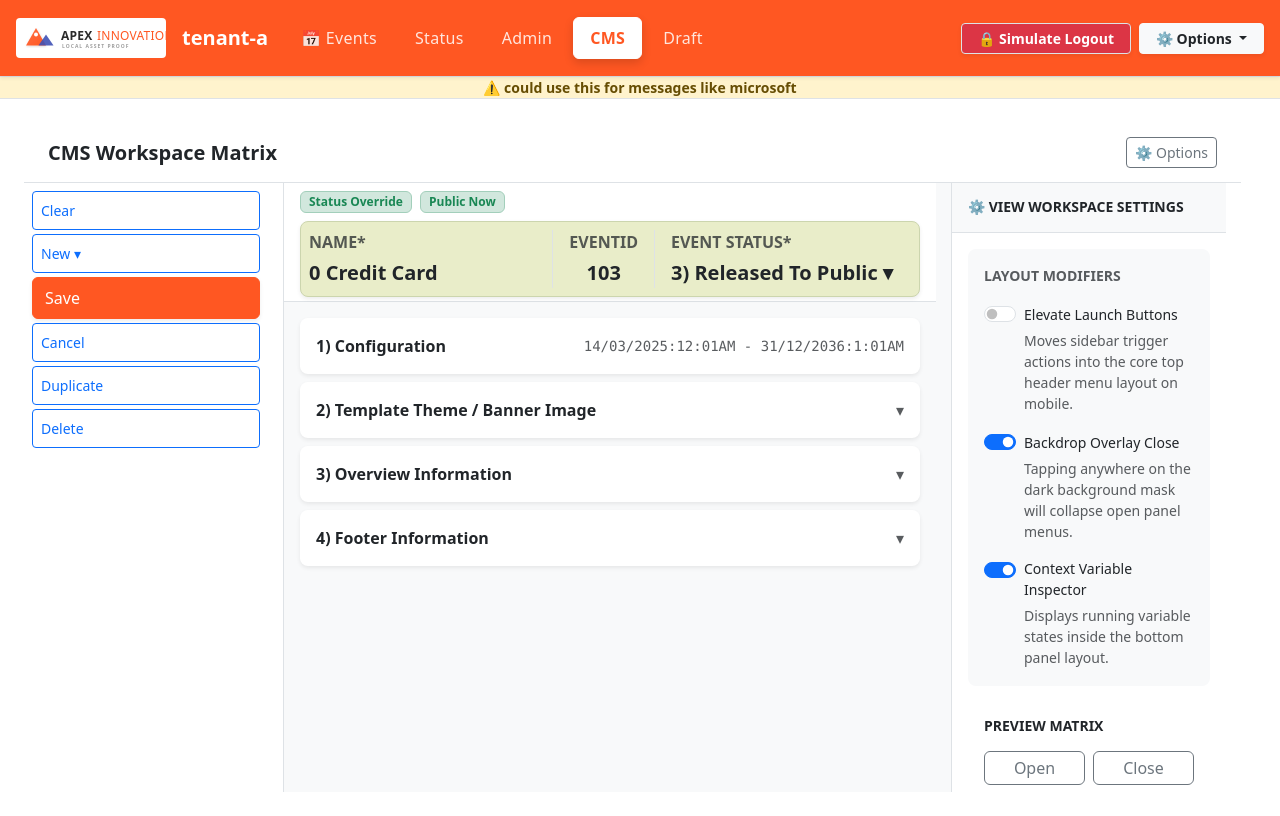
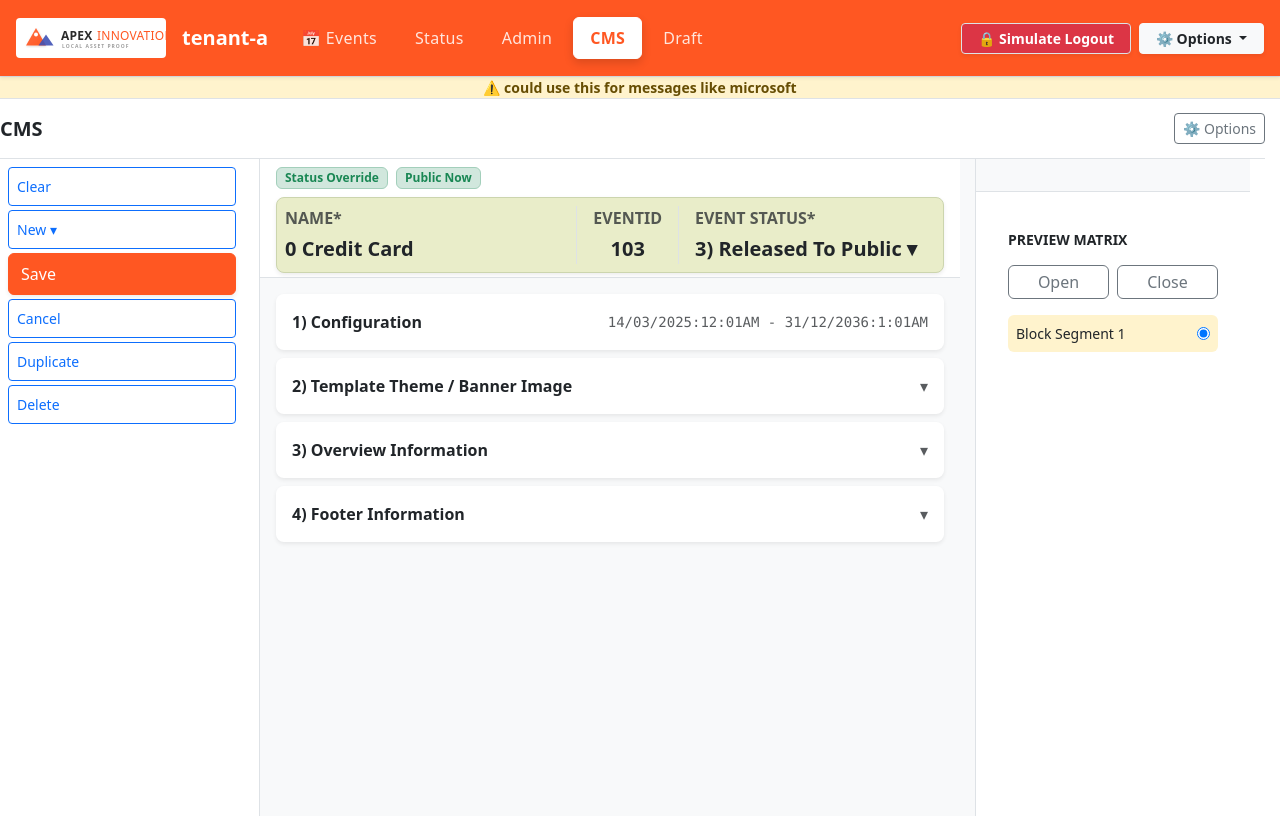
Before and after one commit to rlacey2/ng-9022-multi-tenant-ng750-structure, an Angular app: page /app/cms in a window 1280 px wide. Built offline with nearby package versions, Linux system fonts and the light colour scheme.

Commit message:
Update: 10/11/2026 23:34:20.32

```diff
--- a/src/app/features/authenticated/cms/cms.html
+++ b/src/app/features/authenticated/cms/cms.html
@@ -1,5 +1,5 @@
 <!-- src/app/features/authenticated/components/cms/cms.component.html -->
-<app-workspace-view pageTitle="CMS Workspace Matrix">
+<app-workspace-view pageTitle="CMS">
 
   <!-- Column 1: Left Workspace Activities Sidebar -->
   <div left-sidebar class="list-group list-group-flush p-2 gap-1">
--- a/src/app/layouts/auth-layout/auth-layout.html
+++ b/src/app/layouts/auth-layout/auth-layout.html
@@ -131,7 +131,7 @@
 
 
     <!-- Core Frame Router Target Content Area -->
-    <main class="flex-grow-1 bg-white p-4" style="overflow-y: scroll; scrollbar-gutter: stable; height: 100%;">
+    <main class="flex-grow-1 bg-white p-0" style="overflow-y: scroll; scrollbar-gutter: stable; height: 100%;">
       <router-outlet></router-outlet>
     </main>
 
--- a/src/app/layouts/public-layout/public-layout.html
+++ b/src/app/layouts/public-layout/public-layout.html
@@ -76,7 +76,7 @@
     </aside>
 
     <!-- 3 Part View Matrix Column 2: Main View Body -->
-    <main class="flex-grow-1 bg-white p-4" style="overflow-y: scroll; scrollbar-gutter: stable; height: 100%;">
+    <main class="flex-grow-1 bg-white p-0" style="overflow-y: scroll; scrollbar-gutter: stable; height: 100%;">
       <router-outlet></router-outlet>
     </main>
 
--- a/src/app/shared/components/workspace-view/workspace-view.html
+++ b/src/app/shared/components/workspace-view/workspace-view.html
@@ -2,7 +2,7 @@
 <div class="workspace-wrapper d-flex flex-column position-relative h-100 w-100">
 
   <!-- LEVEL 2: View Level Header -->
-  <header class="bg-white border-bottom px-4 py-3 d-flex align-items-center justify-content-between flex-shrink-0" style="height: 60px;">
+  <header class="bg-white border-bottom zzpx-4 zpy-3 d-flex align-items-center justify-content-between flex-shrink-0" style="height: 60px;">
     <div class="d-flex align-items-center gap-2">
       @if (isMobile() && hasLeftSidebar()) {
         <button (click)="toggleLeft()" class="btn btn-sm btn-outline-secondary me-2">☰</button>
@@ -54,7 +54,7 @@
         <!-- Premium Nested Configuration Module Panel Box -->
         <div class="p-3 border-bottom bg-light">
           <div class="d-flex align-items-center justify-content-between">
-            <h6 class="fw-bold text-dark text-uppercase small mb-0">⚙️ View Workspace Settings</h6>
+
             @if (isMobile()) {
               <button (click)="toggleRight()" class="btn-close btn-sm" aria-label="Close"></button>
             }
@@ -62,34 +62,6 @@
         </div>
 
         <div class="p-3 flex-grow-1">
-          <!-- Dynamic Bootstrap Switch Options Control Form Stack -->
-          <div class="card border-0 bg-light p-3 rounded-3 mb-3">
-            <label class="form-label text-muted fw-bold small mb-3 text-uppercase tracking-wider">Layout Modifiers</label>
-
-            <!-- 1. Header Launch Buttons Switch -->
-            <div class="form-check form-switch mb-3">
-              <input class="form-check-input" type="checkbox" id="switchHeaderTriggers"
-                     [checked]="headerLevelTriggers()" (change)="toggleHeaderTriggers()">
-              <label class="form-check-label small fw-medium text-dark" for="switchHeaderTriggers">Elevate Launch Buttons</label>
-              <div class="form-text extra-small text-muted">Moves sidebar trigger actions into the core top header menu layout on mobile.</div>
-            </div>
-
-            <!-- 2. Touch Overlay Close Switch -->
-            <div class="form-check form-switch mb-3">
-              <input class="form-check-input" type="checkbox" id="switchOverlayClose"
-                     [checked]="overlayCloseAllowed()" (change)="toggleOverlayClose()">
-              <label class="form-check-label small fw-medium text-dark" for="switchOverlayClose">Backdrop Overlay Close</label>
-              <div class="form-text extra-small text-muted">Tapping anywhere on the dark background mask will collapse open panel menus.</div>
-            </div>
-
-            <!-- 3. Context Inspector / Runtime Variable Display Switch -->
-            <div class="form-check form-switch">
-              <input class="form-check-input" type="checkbox" id="switchInspectorView"
-                     [checked]="showInspector()" (change)="toggleInspector()">
-              <label class="form-check-label small fw-medium text-dark" for="switchInspectorView">Context Variable Inspector</label>
-              <div class="form-text extra-small text-muted">Displays running variable states inside the bottom panel layout.</div>
-            </div>
-          </div>
 
           <!-- Dynamic Injection Slot for custom view inspectors -->
           <div class="custom-inspector-content mt-2">
```
Also changed, not shown: src/app/features/authenticated/draft/draft.html (line endings or trailing spaces).
